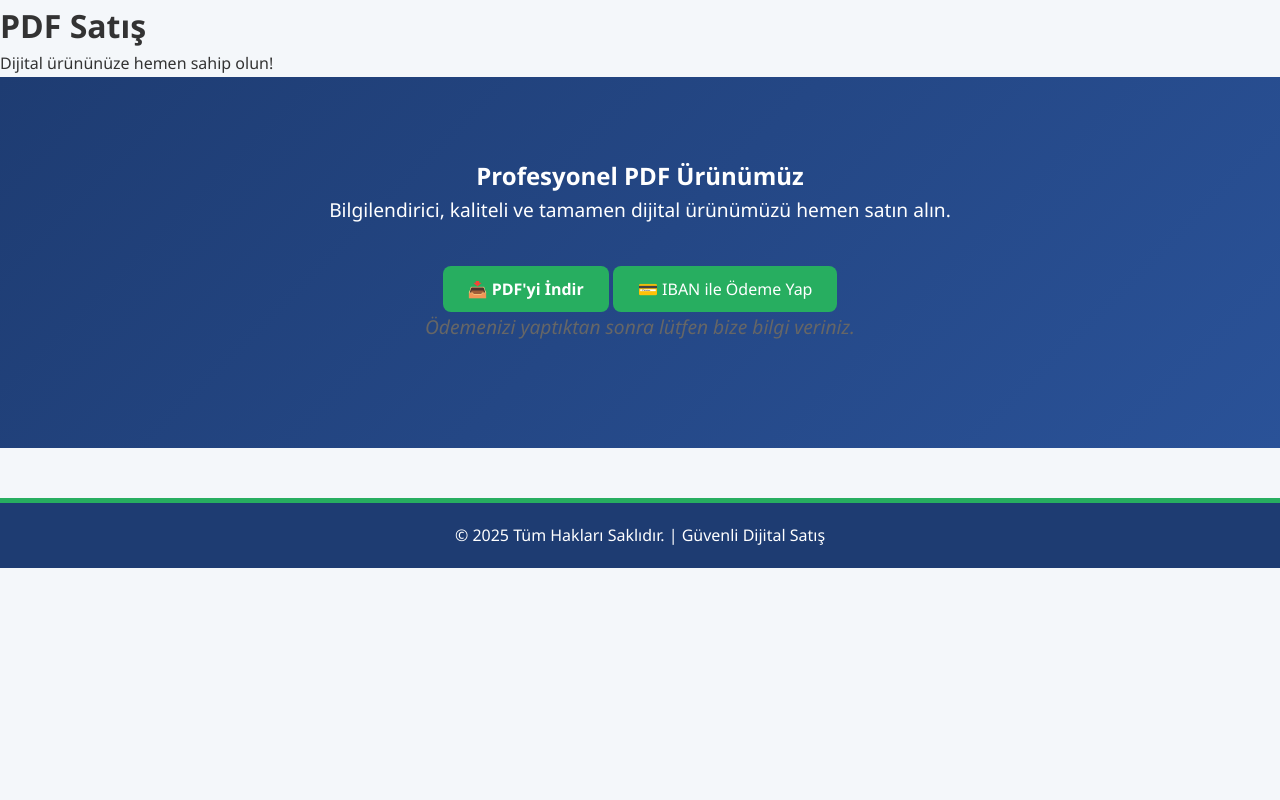
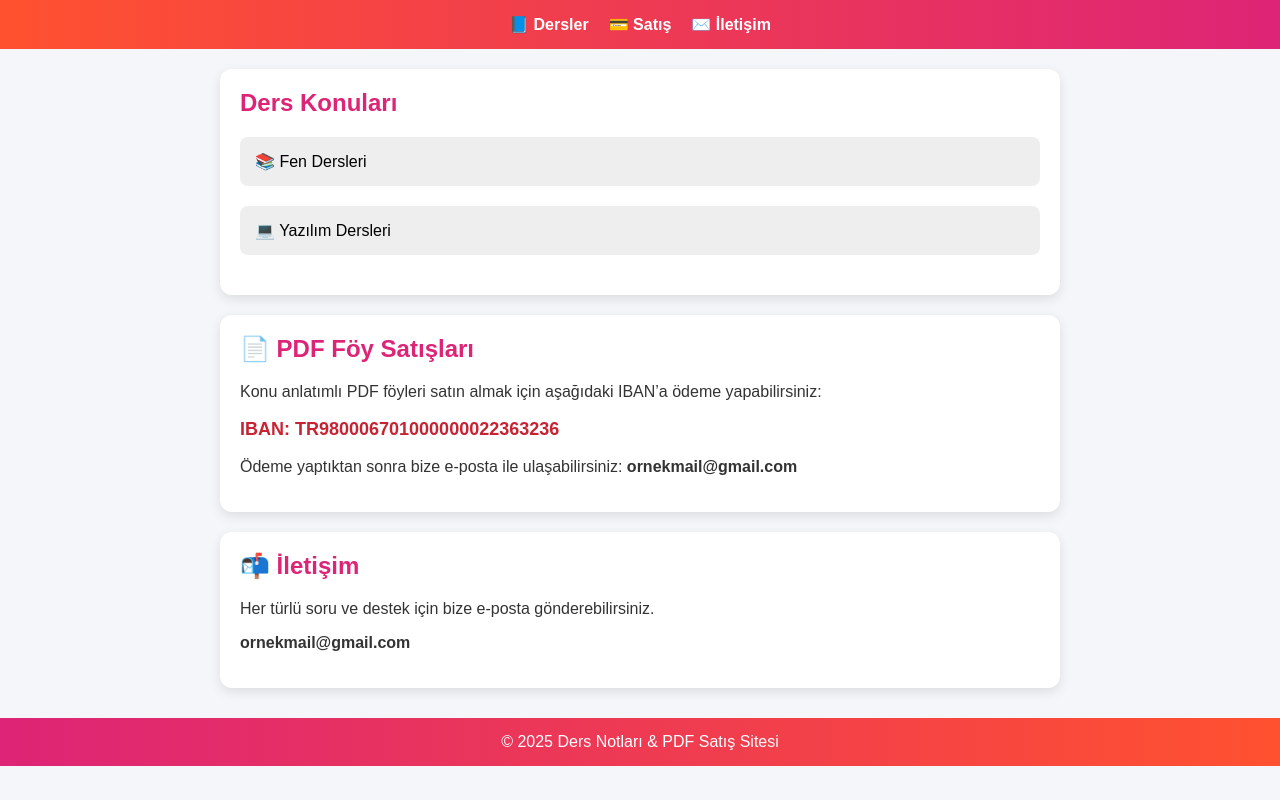
Before and after one commit to kodmekanizmamuh-oss/benim-web-sitem, a plain HTML site: page index.html in a window 1280 px wide. Drawn offline with Linux system fonts and the light colour scheme.

Commit message:
Update index.html

```diff
--- a/index.html
+++ b/index.html
@@ -3,43 +3,182 @@
 <head>
   <meta charset="UTF-8">
   <meta name="viewport" content="width=device-width, initial-scale=1.0">
-    <title>PDF Satış Sayfası</title>
-    <link rel="stylesheet" href="style.css">
+  <title>PDF Satış Sitesi</title>
+  <style>
+    body {
+      font-family: Arial, sans-serif;
+      margin: 0;
+      padding: 0;
+      background: #f4f6f9;
+      color: #333;
+    }
+
+    /* Gradient Menü */
+    nav {
+      background: linear-gradient(90deg, #ff512f, #dd2476);
+      padding: 15px;
+      display: flex;
+      justify-content: center;
+      flex-wrap: wrap;
+      gap: 20px;
+    }
+    nav a {
+      color: #fff;
+      text-decoration: none;
+      font-weight: bold;
+      position: relative;
+      transition: 0.3s;
+    }
+    nav a::after {
+      content: "";
+      position: absolute;
+      left: 0;
+      bottom: -5px;
+      width: 0%;
+      height: 2px;
+      background: #fff;
+      transition: 0.3s;
+    }
+    nav a:hover::after {
+      width: 100%;
+    }
+
+    /* Bölümler */
+    section {
+      padding: 20px;
+      margin: 20px auto;
+      max-width: 800px;
+      background: #fff;
+      border-radius: 12px;
+      box-shadow: 0 4px 12px rgba(0,0,0,0.1);
+    }
+
+    h2 {
+      margin-top: 0;
+      color: #dd2476;
+    }
+
+    /* Accordion */
+    .accordion {
+      background: #eee;
+      cursor: pointer;
+      padding: 15px;
+      width: 100%;
+      border: none;
+      text-align: left;
+      outline: none;
+      font-size: 16px;
+      transition: background 0.3s ease;
+      border-radius: 8px;
+      margin-bottom: 10px;
+    }
+
+    .accordion:hover {
+      background: #ddd;
+    }
+
+    .panel {
+      max-height: 0;
+      overflow: hidden;
+      transition: max-height 0.4s ease-out;
+      background: #fafafa;
+      border-left: 4px solid #dd2476;
+      border-radius: 6px;
+      margin-bottom: 10px;
+      padding: 0 15px;
+    }
+
+    .panel ul {
+      margin: 10px 0;
+      padding-left: 20px;
+    }
+
+    footer {
+      text-align: center;
+      padding: 15px;
+      background: linear-gradient(90deg, #dd2476, #ff512f);
+      color: #fff;
+      margin-top: 30px;
+    }
+
+    .iban {
+      font-weight: bold;
+      color: #c82333;
+      font-size: 18px;
+    }
+  </style>
 </head>
 <body>
-    <!-- HEADER -->
-    <header>
-        <div class="container">
-            <h1>PDF Satış</h1>
-            <p>Dijital ürününüze hemen sahip olun!</p>
+
+  <!-- ÜST MENÜ -->
+  <nav>
+    <a href="#dersler">📘 Dersler</a>
+    <a href="#satis">💳 Satış</a>
+    <a href="#iletisim">✉️ İletişim</a>
+  </nav>
+
+  <!-- DERSLER -->
+  <section id="dersler">
+    <h2>Ders Konuları</h2>
+
+    <button class="accordion">📚 Fen Dersleri</button>
+    <div class="panel">
+      <ul>
+        <li>Fizik</li>
+        <li>Kimya</li>
+        <li>Biyoloji</li>
+        <li>Coğrafya</li>
+        <li>Tarih</li>
+      </ul>
     </div>
-    </header>
 
-    <!-- HERO -->
-    <section class="hero">
-        <div class="container">
-            <h2>Profesyonel PDF Ürünümüz</h2>
-            <p>Bilgilendirici, kaliteli ve tamamen dijital ürünümüzü hemen satın alın.</p>
-
-            <a href="pdf/ürün.pdf" download class="btn">📥 PDF'yi İndir</a>
-
-            <button class="iban-btn" onclick="copyIBAN()">💳 IBAN ile Ödeme Yap</button>
-            <p class="note">Ödemenizi yaptıktan sonra lütfen bize bilgi veriniz.</p>
+    <button class="accordion">💻 Yazılım Dersleri</button>
+    <div class="panel">
+      <ul>
+        <li>Algoritma ve Programlama</li>
+        <li>Python ile Kodlama</li>
+        <li>Web Geliştirme</li>
+        <li>Veritabanı Temelleri</li>
+        <li>Mobil Uygulama Geliştirme</li>
+      </ul>
     </div>
   </section>
 
-    <!-- FOOTER -->
+  <!-- SATIŞ -->
+  <section id="satis">
+    <h2>📄 PDF Föy Satışları</h2>
+    <p>Konu anlatımlı PDF föyleri satın almak için aşağıdaki IBAN’a ödeme yapabilirsiniz:</p>
+    <p class="iban">IBAN: TR980006701000000022363236</p>
+    <p>Ödeme yaptıktan sonra bize e-posta ile ulaşabilirsiniz:
+      <b>ornekmail@gmail.com</b></p>
+  </section>
+
+  <!-- İLETİŞİM -->
+  <section id="iletisim">
+    <h2>📬 İletişim</h2>
+    <p>Her türlü soru ve destek için bize e-posta gönderebilirsiniz.</p>
+    <p><b>ornekmail@gmail.com</b></p>
+  </section>
+
   <footer>
-        <p>&copy; 2025 Tüm Hakları Saklıdır. | Güvenli Dijital Satış</p>
+    © 2025 Ders Notları & PDF Satış Sitesi
   </footer>
 
+  <!-- JS: Accordion -->
   <script>
-        function copyIBAN() {
-            const iban = "TR980006701000000022363236";
-            navigator.clipboard.writeText(iban).then(() => {
-                alert("IBAN kopyalandı: " + iban);
+    const acc = document.querySelectorAll(".accordion");
+    acc.forEach(button => {
+      button.addEventListener("click", function() {
+        this.classList.toggle("active");
+        const panel = this.nextElementSibling;
+        if (panel.style.maxHeight) {
+          panel.style.maxHeight = null;
+        } else {
+          panel.style.maxHeight = panel.scrollHeight + "px";
+        }
       });
-        }
+    });
   </script>
+
 </body>
 </html>
```
Lines whose indentation alone changed are shown as unchanged.
